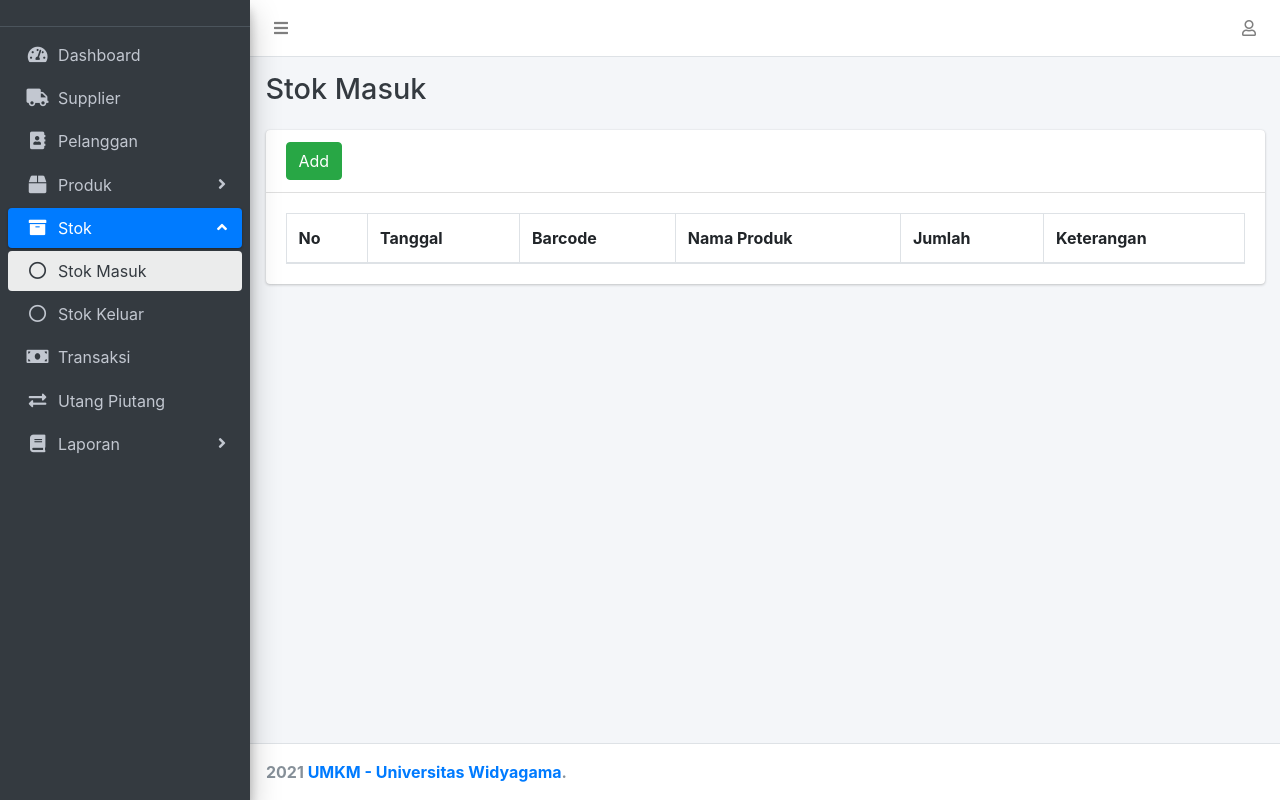
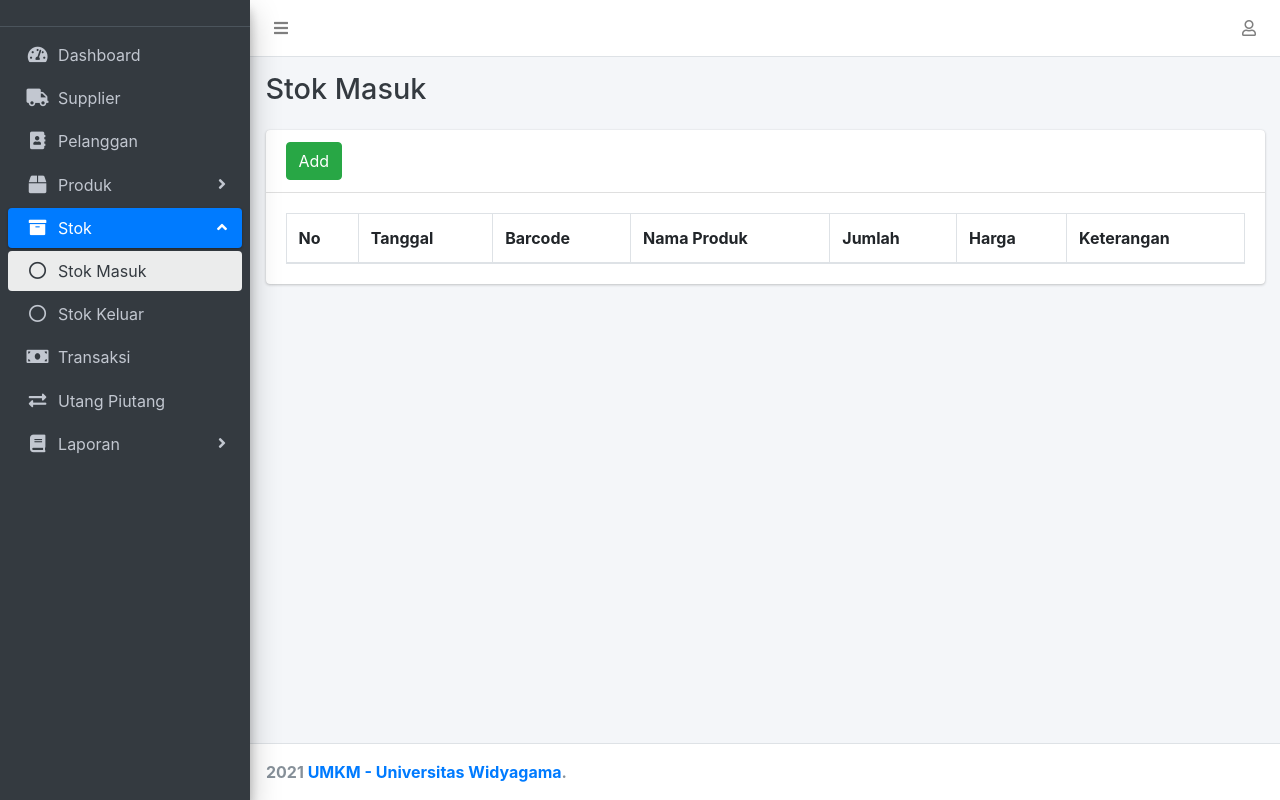
Before and after one commit to alifahfathonah/umkm_uwg, a CodeIgniter app: page /database/stok_masuk in a window 1280 px wide. Run offline with CodeIgniter, Linux system fonts and the light colour scheme; a user stored in the database is signed in; lists and menus that the app fills with data are empty; some libraries are stand-ins or nearby versions.

Commit message:
update harga stok masuk

```diff
--- a/application/controllers/Stok_masuk.php
+++ b/application/controllers/Stok_masuk.php
@@ -28,6 +28,7 @@ class Stok_masuk extends CI_Controller {
 					'barcode' => $stok_masuk->barcode,
 					'nama_produk' => $stok_masuk->nama_produk,
 					'jumlah' => $stok_masuk->jumlah,
+					'harga' => $stok_masuk->harga,
 					'keterangan' => $stok_masuk->keterangan
 				);
 			}
@@ -44,6 +45,7 @@ class Stok_masuk extends CI_Controller {
 	{
 		$id = $this->input->post('barcode');
 		$jumlah = $this->input->post('jumlah');
+		$harga = $this->input->post('harga');
 		$stok = $this->stok_masuk_model->getStok($id)->stok;
 		$rumus = max($stok + $jumlah,0);
 		$addStok = $this->stok_masuk_model->addStok($id, $rumus);
@@ -53,6 +55,7 @@ class Stok_masuk extends CI_Controller {
 				'tanggal' => $tanggal->format('Y-m-d H:i:s'),
 				'barcode' => $id,
 				'jumlah' => $jumlah,
+				'harga' => $harga,
 				'keterangan' => $this->input->post('keterangan'),
 				'supplier' => $this->input->post('supplier')
 			);
@@ -82,6 +85,7 @@ class Stok_masuk extends CI_Controller {
 					'barcode' => $stok_masuk->barcode,
 					'nama_produk' => $stok_masuk->nama_produk,
 					'jumlah' => $stok_masuk->jumlah,
+					'harga' => $stok_masuk->harga,
 					'keterangan' => $stok_masuk->keterangan,
 					'supplier' => $stok_masuk->supplier
 				);
@@ -104,6 +108,7 @@ class Stok_masuk extends CI_Controller {
 					'barcode' => $stok_masuk->barcode,
 					'nama_produk' => $stok_masuk->nama_produk,
 					'jumlah' => $stok_masuk->jumlah,
+					'harga' => $stok_masuk->harga,
 					'keterangan' => $stok_masuk->keterangan,
 					'supplier' => $stok_masuk->supplier
 				);
--- a/application/models/Stok_masuk_model.php
+++ b/application/models/Stok_masuk_model.php
@@ -12,7 +12,7 @@ class Stok_masuk_model extends CI_Model {
 
 	public function read()
 	{
-		$this->db->select('stok_masuk.tanggal, stok_masuk.jumlah, stok_masuk.keterangan, produk.barcode, produk.nama_produk');
+		$this->db->select('stok_masuk.tanggal, stok_masuk.jumlah, stok_masuk.harga, stok_masuk.keterangan, produk.barcode, produk.nama_produk');
 		$this->db->from($this->table);
 		$this->db->join('produk', 'produk.id = stok_masuk.barcode');
 		return $this->db->get();
@@ -20,7 +20,7 @@ class Stok_masuk_model extends CI_Model {
 
 	public function laporan()
 	{
-		$this->db->select('stok_masuk.tanggal, stok_masuk.jumlah, stok_masuk.keterangan, produk.barcode, produk.nama_produk, supplier.nama as supplier');
+		$this->db->select('stok_masuk.tanggal, stok_masuk.jumlah, stok_masuk.harga, stok_masuk.keterangan, produk.barcode, produk.nama_produk, supplier.nama as supplier');
 		$this->db->from($this->table);
 		$this->db->join('produk', 'produk.id = stok_masuk.barcode');
 		$this->db->join('supplier', 'supplier.id = stok_masuk.supplier', 'left outer');
--- a/application/views/stok_masuk.php
+++ b/application/views/stok_masuk.php
@@ -51,6 +51,7 @@
                   <th>Barcode</th>
                   <th>Nama Produk</th>
                   <th>Jumlah</th>
+                  <th>Harga</th>
                   <th>Keterangan</th>
                 </tr>
               </thead>
@@ -87,6 +88,10 @@
       <div class="form-group">
         <label>Jumlah</label>
         <input type="number" class="form-control" placeholder="Jumlah" name="jumlah" required>
+      </div>
+      <div class="form-group">
+        <label>Harga</label>
+        <input type="number" class="form-control" placeholder="Harga" name="harga" required>
       </div>
       <div class="form-group">
         <label>Keterangan</label>
@@ -126,6 +131,6 @@
   var getBarcodeUrl = '<?php echo site_url('produk/get_barcode') ?>';
   var supplierSearchUrl = '<?php echo site_url('supplier/search') ?>';
 </script>
-<script src="<?php echo base_url('assets/js/stok_masuk.min.js') ?>"></script>
+<script src="<?php echo base_url('assets/js/unminify/stok_masuk.js') ?>"></script>
 </body>
 </html>
--- a/assets/js/unminify/stok_masuk.js
+++ b/assets/js/unminify/stok_masuk.js
@@ -20,6 +20,8 @@ let stok_masuk = $("#stok_masuk").DataTable({
         data: "nama_produk"
     }, {
         data: "jumlah"
+    },{
+        data: "harga"
     }, {
         data: "keterangan"
     }]
--- a/db/new_update.sql
+++ b/db/new_update.sql
@@ -37,3 +37,6 @@ ALTER TABLE `transaksi_utang` ADD `toko_id` INT NULL;
 
 -- Ongkir
 ALTER TABLE `transaksi` ADD `ongkir` DOUBLE NULL AFTER `jumlah_uang`;
+
+-- Harga Stok Masuk
+ALTER TABLE `stok_masuk` ADD `harga` DOUBLE NULL AFTER `jumlah`;
```
Also changed, not shown: application/models/Cicilan_model.php (+6 -4 lines).
